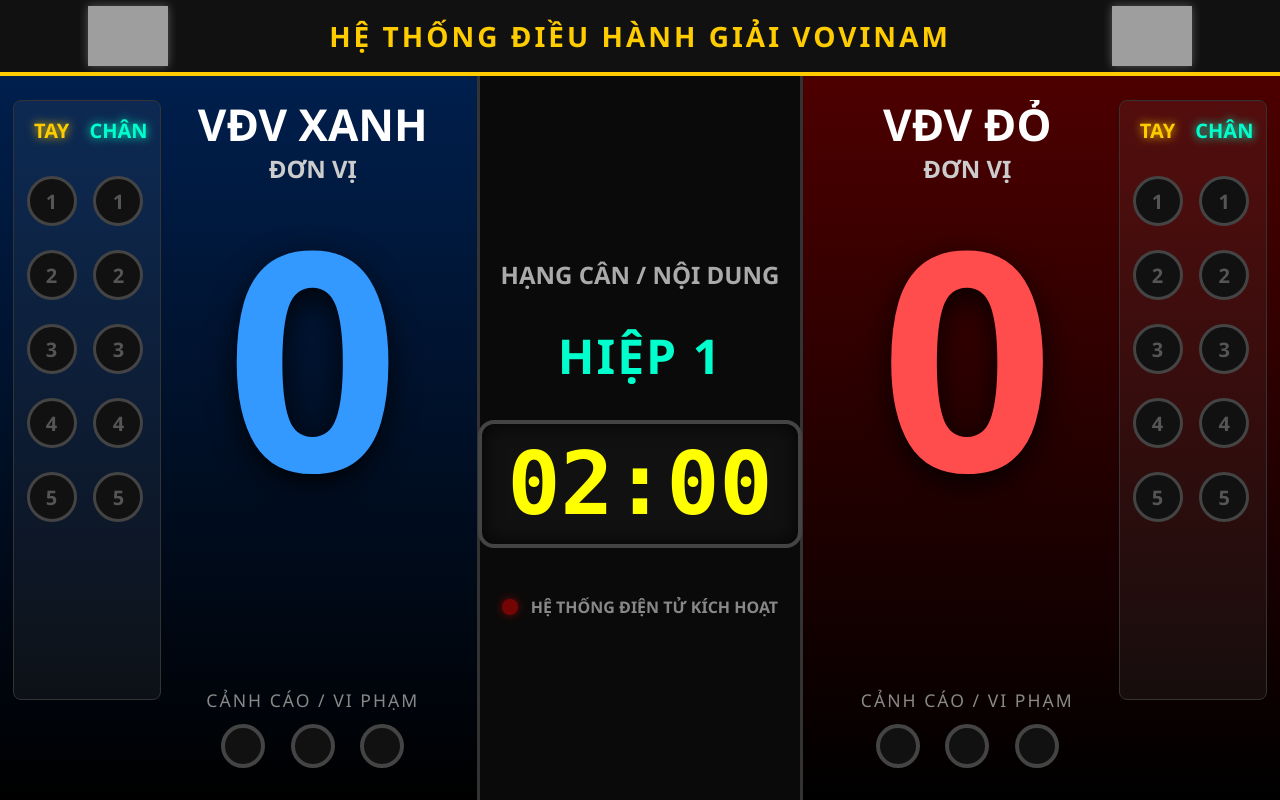
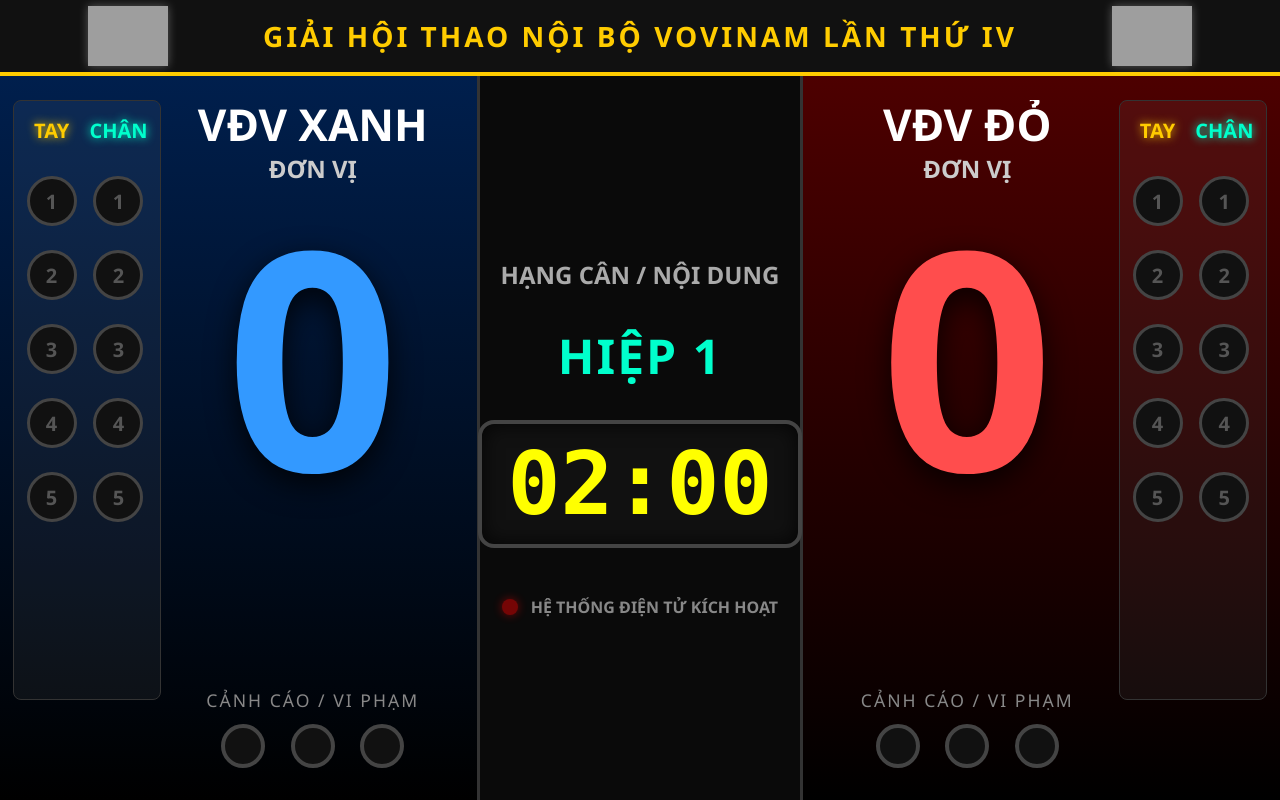
Before and after one commit to soidacungthanhcom/psychic-fishstick, a Flask app: page /viewer in a window 1280 px wide. Run offline with Flask 3, Linux system fonts and the light colour scheme; some libraries are stand-ins or nearby versions; grey boxes are pictures that could not be loaded.

Commit message:
Update viewer.html

```diff
--- a/templates/viewer.html
+++ b/templates/viewer.html
@@ -110,7 +110,7 @@
         <div class="logo-box">
             <img src="https://upload.wikimedia.org/wikipedia/commons/thumb/c/cd/Vovinam_logo.svg/200px-Vovinam_logo.svg.png" alt="Logo">
         </div>
-        <h1>HỆ THỐNG ĐIỀU HÀNH GIẢI VOVINAM</h1>
+        <h1>GIẢI HỘI THAO NỘI BỘ VOVINAM LẦN THỨ IV</h1>
         <div class="logo-box">
             <img src="https://upload.wikimedia.org/wikipedia/commons/thumb/c/cd/Vovinam_logo.svg/200px-Vovinam_logo.svg.png" alt="Logo">
         </div>
```
